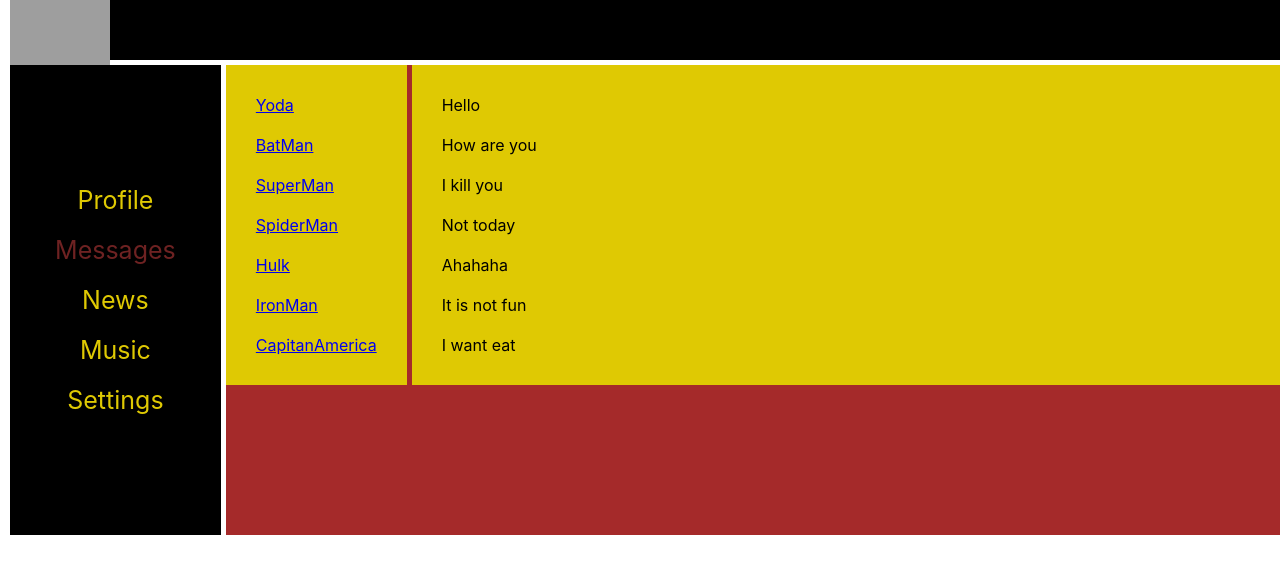
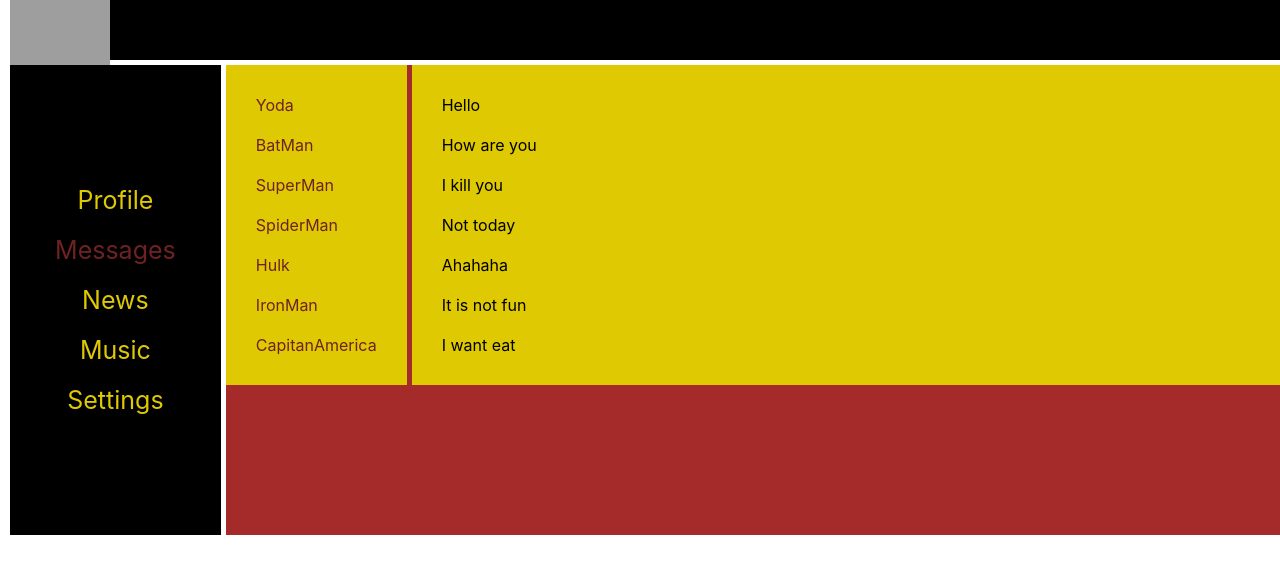
Before and after one commit to chaikovskyit/react_learning, a React (Create React App) app: page /dialogs in a window 1280 px wide. Shown: the top 574 px of the page. Built offline with nearby package versions, Linux system fonts and the light colour scheme; grey boxes are pictures that could not be loaded.

Commit message:
add new atribute for route, Render

```diff
--- a/src/App.js
+++ b/src/App.js
@@ -16,11 +16,11 @@ const App = () => {
 				<Header />
 				<Nav />
 				<div className='app-wrapper-content'>
-					<Route path='/content' component={Content} />
-					<Route path='/dialogs' component={Dialogs} />
-					<Route path='/news' component={News} />
-					<Route path='/music' component={Music} />
-					<Route path='/settings' component={Settings} />
+					<Route path='/content' render={() => <Content />} />
+					<Route path='/dialogs' render={() => <Dialogs />} />
+					<Route path='/news' render={() => <News />} />
+					<Route path='/music' render={() => <Music />} />
+					<Route path='/settings' render={() => <Settings />} />
 				</div>
 			</div>
 		</BrowserRouter>
--- /dev/null
+++ b/src/components/Dialogs/DialogItem/DialogItem.jsx
@@ -0,0 +1,13 @@
+import React from 'react';
+import s from './../Dialogs.module.css';
+import { NavLink } from 'react-router-dom';
+
+const DialogItem = (props) => {
+	return (
+		<div className={`${s.dialog} ${s.active}`}>
+			<NavLink to={'/dialogs/' + props.id}>{props.name}</NavLink>
+		</div>
+	);
+};
+
+export default DialogItem;
--- a/src/components/Dialogs/Dialogs.jsx
+++ b/src/components/Dialogs/Dialogs.jsx
@@ -1,18 +1,7 @@
 import React from 'react';
-import { NavLink } from 'react-router-dom';
 import s from './Dialogs.module.css';
-
-const DialogItem = (props) => {
-	return (
-		<div className={`${s.dialog} ${s.active}`}>
-			<NavLink to={'/dialogs/' + props.id}>{props.name}</NavLink>
-		</div>
-	);
-};
-
-const Message = (props) => {
-	return <div className={s.message}>{props.message}</div>;
-};
+import DialogItem from './DialogItem/DialogItem.jsx';
+import Message from './Message/Message.jsx';
 
 const Dialogs = () => {
 	let dialogs = [
--- a/src/components/Dialogs/Dialogs.module.css
+++ b/src/components/Dialogs/Dialogs.module.css
@@ -3,7 +3,6 @@
 	grid-template-columns: 2fr 10fr;
 	row-gap: 5px;
 	column-gap: 5px;
-	text-decoration: none;
 }
 
 .dialogItems {
@@ -15,8 +14,12 @@
 	padding: 10px;
 }
 
-.dialog a.active {
-	color: red;
+.dialog a {
+	color: rgb(110, 34, 34);
+	text-decoration: none;
+}
+a:active {
+	color: black;
 }
 
 .messages {
--- /dev/null
+++ b/src/components/Dialogs/Message/Message.jsx
@@ -0,0 +1,9 @@
+import { getDefaultNormalizer } from '@testing-library/react';
+import React from 'react';
+import s from './../Dialogs.module.css';
+
+const Message = (props) => {
+	return <div className={s.message}>{props.message}</div>;
+};
+
+export default Message;
```
Also changed, not shown: src/components/Content/MyPosts/MyPosts.jsx (line endings or trailing spaces), src/components/Dialogs/DialogItem/DialogItem.module.css (added), src/components/Dialogs/Message/Message.module.css (added).
